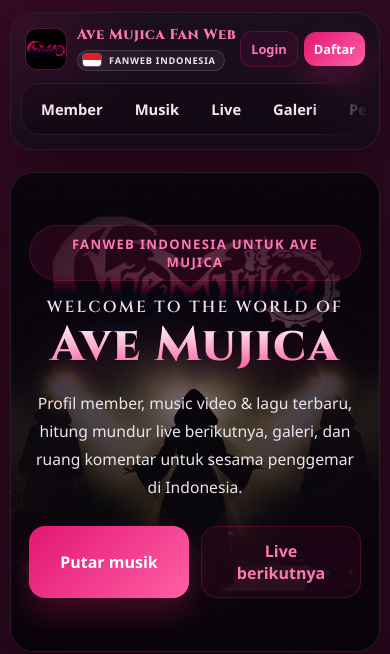
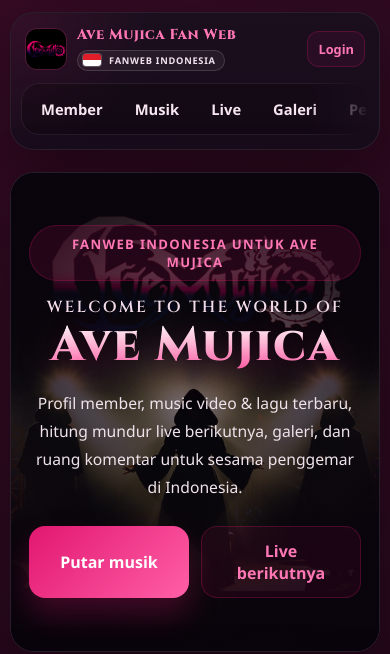
Before and after one commit to FFFzensky/ave-mujica-v2.0, a PHP site: page / in a window 390 px wide. Shown: the top 654 px of the page. Run offline with PHP 8.4, Linux system fonts and the light colour scheme; data that the repository does not hold is empty.

Commit message:
Fit header on small phones when logged out
Hide the header sign-up button below 480px; the sign-up link stays on the
login page and in the comment section.

```diff
--- a/assets/css/style.css
+++ b/assets/css/style.css
@@ -1934,6 +1934,15 @@ body.modal-open {
     font-size: 0.8rem;
   }
 
+  /* Belum login: cukup tombol Login (link daftar ada di halaman login & bagian komentar) */
+  .header-right .primary-btn {
+    display: none;
+  }
+
+  .header-top {
+    gap: 10px;
+  }
+
   /* Petunjuk menu bisa digeser: ujung kanan memudar */
   .site-nav {
     padding-right: 28px;
--- a/includes/header.php
+++ b/includes/header.php
@@ -28,7 +28,7 @@ if (!empty($colors)) {
   <link rel="preconnect" href="https://fonts.googleapis.com">
   <link rel="preconnect" href="https://fonts.gstatic.com" crossorigin>
   <link rel="stylesheet" href="https://fonts.googleapis.com/css2?family=Cinzel:wght@600;700;800&display=swap">
-  <link rel="stylesheet" href="assets/css/style.css?v=2.1.3">
+  <link rel="stylesheet" href="assets/css/style.css?v=2.1.4">
 </head>
 <body<?= $bodyStyle ?>>
   <a class="skip-link" href="#konten">Langsung ke konten</a>
```
